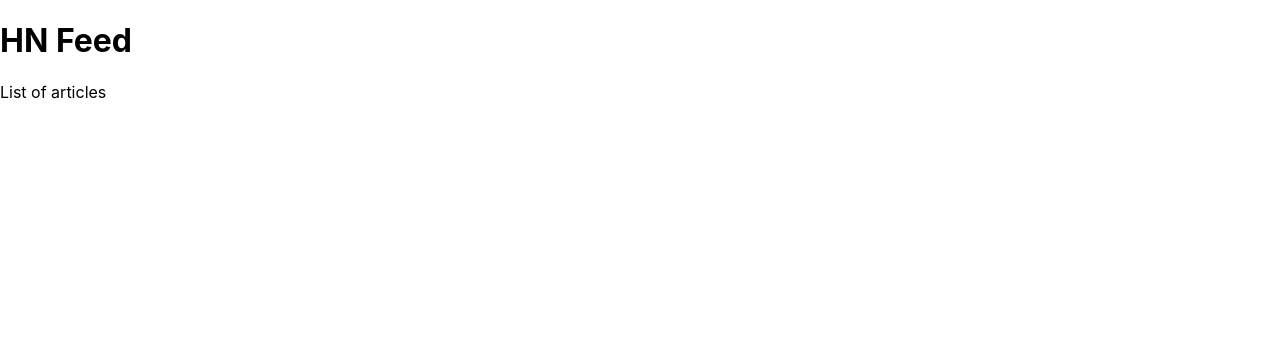
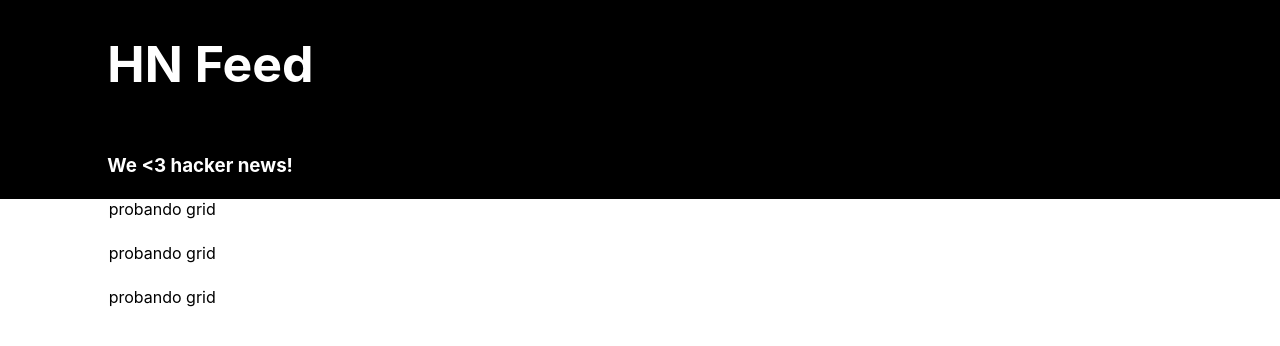
Before and after one commit to alexislopez1987/LoadApiCron, a React (Create React App) app in the folder client/: page / in a window 1280 px wide. Shown: the top 346 px of the page. Built offline with nearby package versions, Linux system fonts and the light colour scheme.

Commit message:
adding css style

```diff
--- a/client/package.json
+++ b/client/package.json
@@ -3,6 +3,7 @@
   "version": "0.1.0",
   "private": true,
   "dependencies": {
+    "@material-ui/core": "^4.9.9",
     "@testing-library/jest-dom": "^4.2.4",
     "@testing-library/react": "^9.5.0",
     "@testing-library/user-event": "^7.2.1",
--- a/client/public/index.html
+++ b/client/public/index.html
@@ -3,7 +3,7 @@
   <head>
     <meta charset="utf-8" />
     <link rel="icon" href="%PUBLIC_URL%/favicon.ico" />
-    <meta name="viewport" content="width=device-width, initial-scale=1" />
+    <meta name="viewport" content="minimum-scale=1, initial-scale=1, width=device-width" />
     <meta name="theme-color" content="#000000" />
     <meta
       name="description"
@@ -24,7 +24,8 @@
       work correctly both with client-side routing and a non-root public URL.
       Learn how to configure a non-root public URL by running `npm run build`.
     -->
-    <title>React App</title>
+    <link rel="stylesheet" href="https://fonts.googleapis.com/css?family=Roboto:300,400,500,700&display=swap"/>
+    <title>HN Feed</title>
   </head>
   <body>
     <noscript>You need to enable JavaScript to run this app.</noscript>
--- a/client/src/components/articles/Articles.js
+++ b/client/src/components/articles/Articles.js
@@ -1,9 +1,16 @@
 import React, { Fragment } from 'react';
+import Grid from "@material-ui/core/Grid";
 
 const Articles = (props) => {
     return (
        <Fragment>
-           List of articles
+            <Grid container justify="center" spacing={3}>
+                {[0, 1, 2].map(value => (
+                    <Grid key={value} item md={10}>
+                        probando grid
+                    </Grid>
+                ))}
+            </Grid>
        </Fragment>
     );
 }
--- a/client/src/components/layout/Header.js
+++ b/client/src/components/layout/Header.js
@@ -1,10 +1,26 @@
-import React, { Fragment } from 'react';
+import React from 'react';
+import Grid from "@material-ui/core/Grid";
+
+const classes = {
+    container: {
+      background: "#000",
+      color: 'white'
+    },
+    tile:{
+        fontSize: 50
+    }
+};
 
 const Header = (props) => {
      return (
-        <Fragment>
-            <h1>HN Feed</h1>
-        </Fragment>
+        <Grid container justify="center" spacing={1} style={classes.container} alignItems="flex-start">
+            <Grid key={1} item md={10}>
+                <h1 style={classes.tile}>HN Feed</h1>
+            </Grid>
+            <Grid key={2} item md={10}>
+                <h3>We {'<3'} hacker news!</h3>
+            </Grid>
+        </Grid>
      );
 }
 
```
Also changed, not shown: 2 other files (tests, documents, lock files or other folders).
